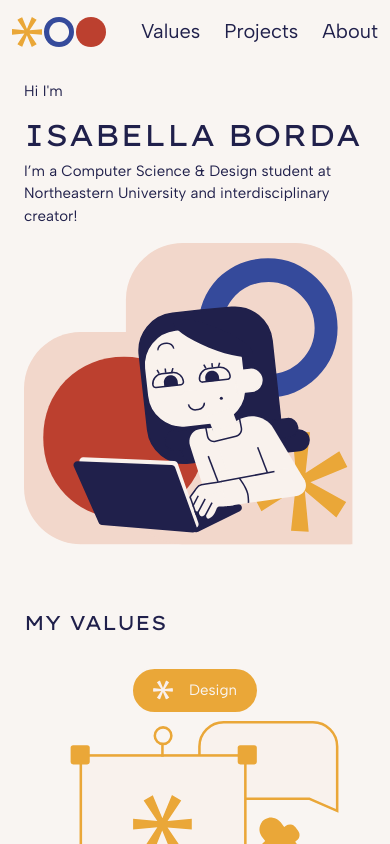
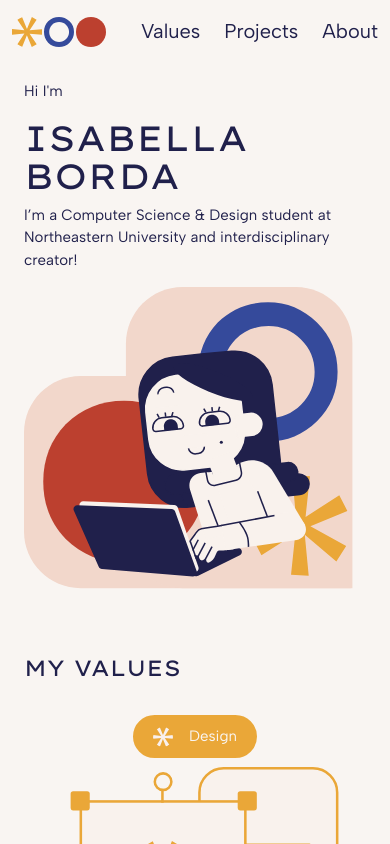
Before and after one commit to IsabellaB876/isabellab876.github.io, a React (Vite) app: page /#/ in a window 390 px wide. Shown: the top 844 px of the page. Built offline with nearby package versions, Linux system fonts and the light colour scheme.

Commit message:
little font size fix

```diff
--- a/src/App.css
+++ b/src/App.css
@@ -29,13 +29,13 @@ body, html {
 
 h1 {
   font-family: 'Lexend Giga', sans-serif !important;
-  font-size: clamp(30px, 5vw, 67px);
+  font-size: clamp(35px, 5vw, 67px);
   color: #20204B;
 }
 
 h2 {
   font-family: 'Lexend Giga', sans-serif !important;
-  font-size: clamp(20px, 4vw, 30px);
+  font-size: clamp(22px, 4vw, 30px);
   color: #20204B;
 }
 
```
Also changed, not shown: 1 other file (tests, documents, lock files or other folders).
